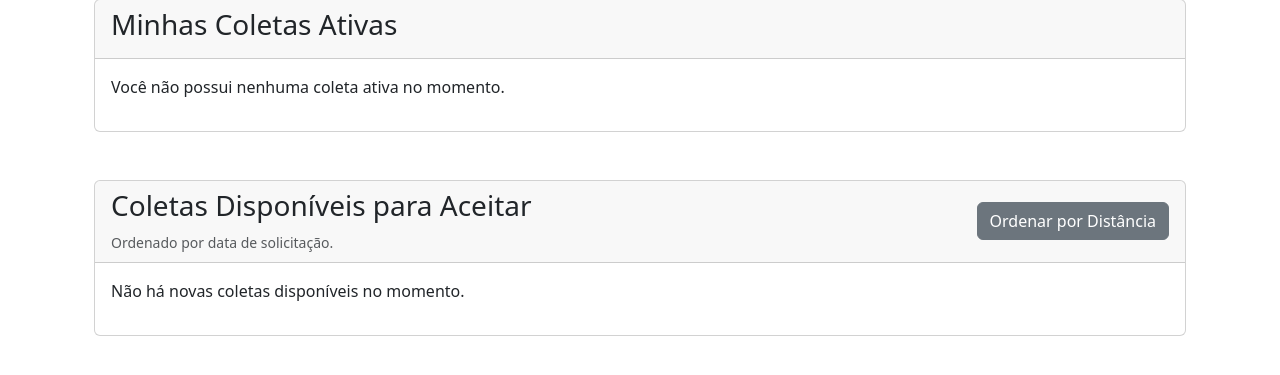
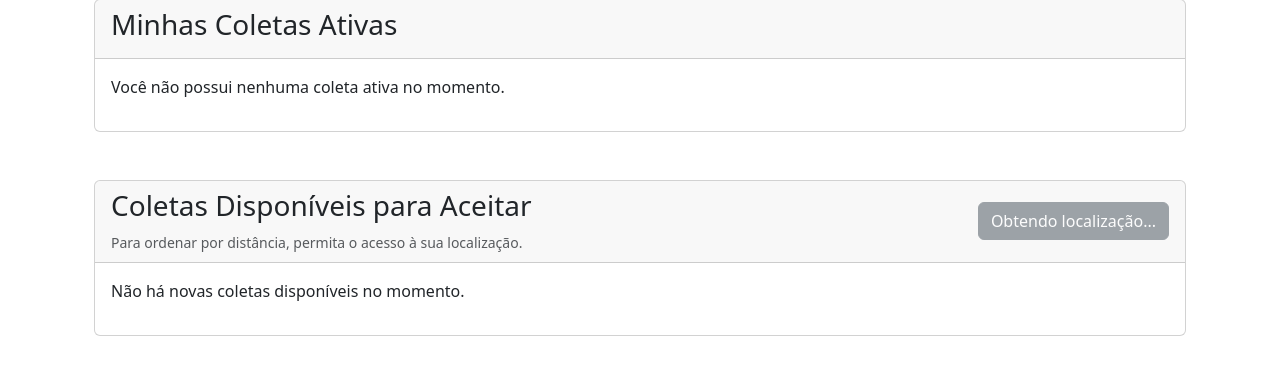
Before and after one commit to ES2-UFPI/ReciclAI-grupo-5, a Django app: template Rec/reciclAI/templates/reciclAI/collector_dashboard.html in a window 1280 px wide. Shown: the part 153-528 px from the top of the page. Run offline with Django 5.2, Linux system fonts and the light colour scheme; the template is opened without the code that fills it, so the values that code supplies are empty; some libraries are stand-ins or nearby versions.

Commit message:
Melhorar a interface do painel do coletor com mensagens de localização. (#91)

```diff
--- a/Rec/reciclAI/templates/reciclAI/collector_dashboard.html
+++ b/Rec/reciclAI/templates/reciclAI/collector_dashboard.html
@@ -44,10 +44,10 @@
                 {% if location_shared %}
                     <p class="mb-0 text-success"><small>Ordenado por distância (do mais próximo ao mais distante).</small></p>
                 {% else %}
-                    <p class="mb-0 text-muted"><small>Ordenado por data de solicitação.</small></p>
+                    <p class="mb-0 text-muted"><small>Para ordenar por distância, permita o acesso à sua localização.</small></p>
                 {% endif %}
             </div>
-            <button id="get-location-btn" class="btn btn-secondary">Ordenar por Distância</button>
+            <button id="get-location-btn" class="btn btn-secondary">Atualizar Localização</button>
         </div>
         <div class="card-body">
             {% if available_collections %}
@@ -98,14 +98,15 @@
 document.addEventListener('DOMContentLoaded', function() {
     const getLocationBtn = document.getElementById('get-location-btn');
 
-    if (!navigator.geolocation) {
-        getLocationBtn.textContent = 'Geolocalização não suportada';
+    function fetchLocationAndReload() {
+        if (!navigator.geolocation) {
+            getLocationBtn.textContent = 'Geolocalização não suportada';
+            getLocationBtn.disabled = true;
+            return;
+        }
+
+        getLocationBtn.textContent = 'Obtendo localização...';
         getLocationBtn.disabled = true;
-    }
-
-    getLocationBtn.addEventListener('click', function() {
-        this.textContent = 'Obtendo localização...';
-        this.disabled = true;
 
         navigator.geolocation.getCurrentPosition(function(position) {
             const lat = position.coords.latitude;
@@ -115,14 +116,29 @@ document.addEventListener('DOMContentLoaded', function() {
             currentUrl.searchParams.set('lat', lat.toFixed(6));
             currentUrl.searchParams.set('lon', lon.toFixed(6));
 
-            window.location.href = currentUrl.toString();
+            // Recarrega a página apenas se a URL for diferente
+            if (window.location.href !== currentUrl.href) {
+                window.location.href = currentUrl.toString();
+            } else {
+                getLocationBtn.textContent = 'Atualizar Localização';
+                getLocationBtn.disabled = false;
+            }
 
         }, function(error) {
-            alert('Não foi possível obter sua localização. Por favor, verifique as permissões do seu navegador.');
-            getLocationBtn.textContent = 'Ordenar por Distância';
+            console.warn('Não foi possível obter a localização: ' + error.message);
+            getLocationBtn.textContent = 'Permitir Localização';
             getLocationBtn.disabled = false;
         });
-    });
+    }
+
+    // Tenta obter a localização ao carregar a página, se ainda não tiver sido compartilhada
+    const currentUrlParams = new URLSearchParams(window.location.search);
+    if (!currentUrlParams.has('lat') || !currentUrlParams.has('lon')) {
+        fetchLocationAndReload();
+    }
+
+    // Adiciona o evento de clique ao botão para atualização manual
+    getLocationBtn.addEventListener('click', fetchLocationAndReload);
 });
 </script>
 {% endblock %}
--- a/Rec/reciclAI/views.py
+++ b/Rec/reciclAI/views.py
@@ -125,6 +125,7 @@ def residue_create(request):
             residue = form.save(commit=False)
             residue.citizen = request.user
             residue.status = "COLETA_SOLICITADA"
+            residue.collection_date = timezone.now().date()
             residue.save()
 
             Collection.objects.create(
```
Also changed, not shown: Rec/reciclAI/forms.py (+1 -13 lines).
